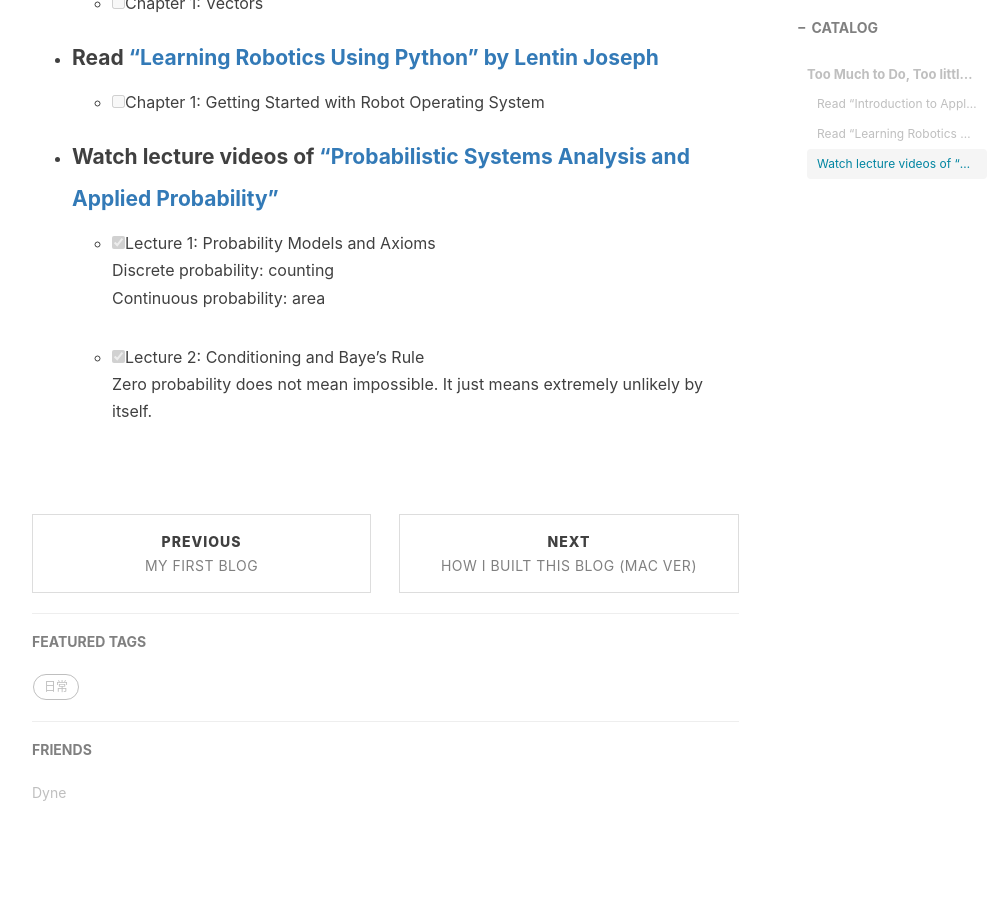
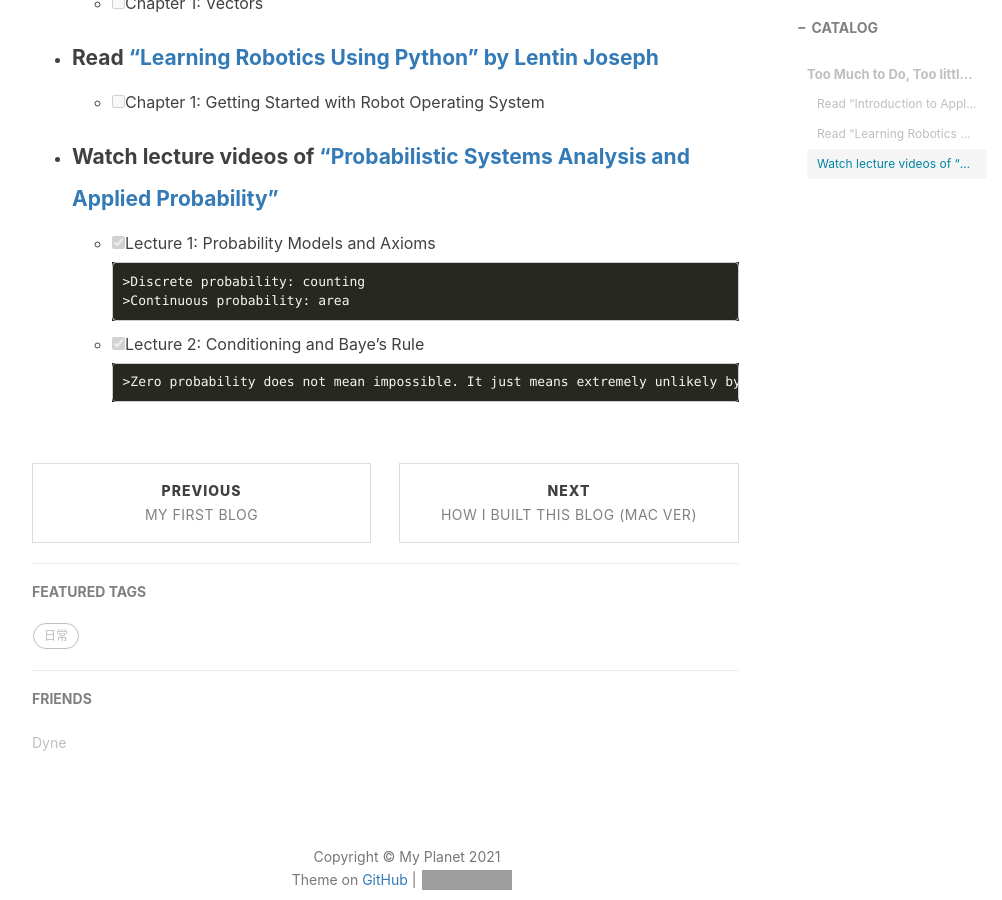
Before and after one commit to alicetoo123/alicetoo123.github.io, a Jekyll site: the page built from _posts/2021-06-28-2021-여름방학-계획.md, in a window 1280 px wide and 900 px high, scrolled down 723 px. Shown: the whole window, without its empty margins (233-1235 px from the left). Built offline with Jekyll 4.4.1, drawn with Linux system fonts in a browser that asks for light colours; nearby versions of some CDN libraries; comment, search, counter and statistics services are not loaded; grey boxes are pictures that could not be loaded.

```diff
--- a/_posts/2021-06-28-2021-여름방학-계획.md
+++ b/_posts/2021-06-28-2021-여름방학-계획.md
@@ -26,9 +26,11 @@ tags:
 
 - #### Watch lecture videos of ["Probabilistic Systems Analysis and Applied Probability"](https://www.youtube.com/playlist?list=PLUl4u3cNGP60A3XMwZ5sep719_nh95qOe)
 
-	- [x] Lecture 1:  Probability Models and Axioms<br>
-	      Discrete probability: counting<br>
-	      Continuous probability: area<br> <br>
+	- [x] Lecture 1:  Probability Models and Axioms
 
-	- [x] Lecture 2:  Conditioning and Baye's Rule<br>
-	      Zero probability does not mean impossible. It just means extremely unlikely by itself. <br> <br>
+	      >Discrete probability: counting
+	      >Continuous probability: area
+
+	- [x] Lecture 2:  Conditioning and Baye's Rule
+
+	      >Zero probability does not mean impossible. It just means extremely unlikely by itself.
```
